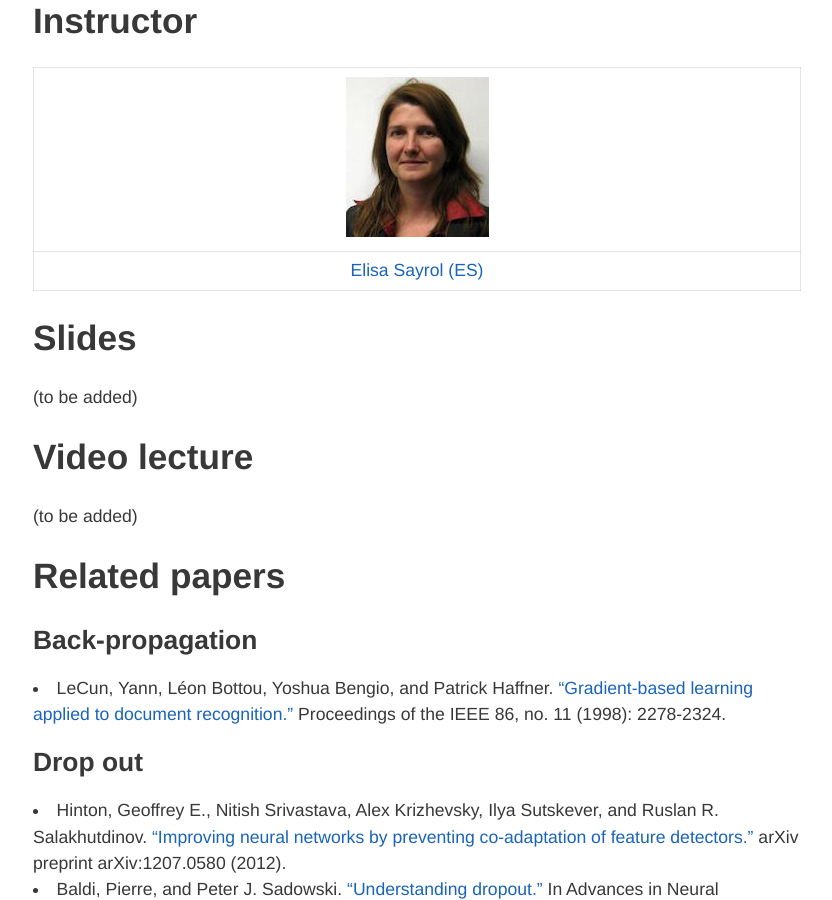
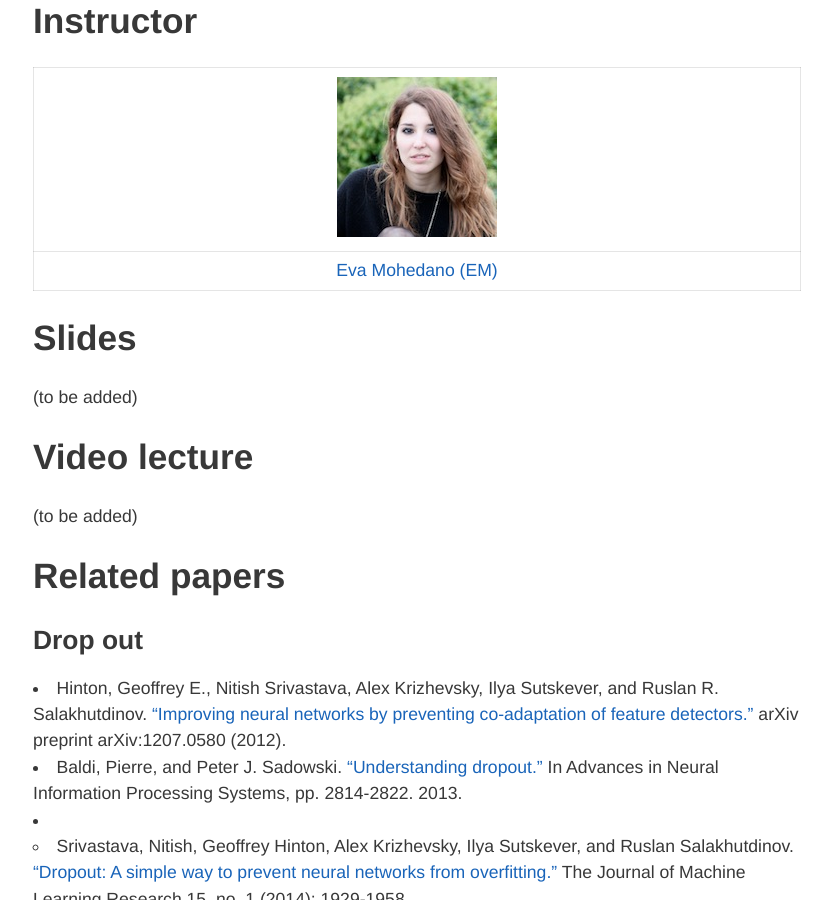
Before and after one commit to imatge-upc/telecombcn-2016-dlcv, a Jekyll site: the page built from training.md, in a window 1280 px wide and 900 px high, scrolled down 331 px. Shown: the whole window, without its empty margins (223-1055 px from the left). Built offline with Jekyll 4.4.1, drawn with Linux system fonts in a browser that asks for light colours; nearby versions of some CDN libraries.

Commit message:
Update training.md

```diff
--- a/training.md
+++ b/training.md
@@ -7,13 +7,12 @@ hide: true
 
 ## Instructor
 
-|  ![Elisa Sayrol][ElisaSayrol-photo]  |
-|:-:|:-:|:-:|:-:|:-:|:-:|
-| [Elisa Sayrol (ES)][ElisaSayrol-web]  |
+| ![Eva Mohedano][EvaMohedano-photo]  |
+|:-:|
+|  [Eva Mohedano (EM)](EvaMohedano-web)     |
 
-[ElisaSayrol-web]: https://imatge.upc.edu/web/people/elisa-sayrol
-
-[ElisaSayrol-photo]: img/instructors/ElisaSayrol.jpg "Elisa Sayrol"
+[EvaMohedano-web]: https://www.insight-centre.org/users/eva-mohedano
+[EvaMohedano-photo]: img/instructors/EvaMohedano.jpg "Eva Mohedano"
 
 ## Slides
 
@@ -27,9 +26,6 @@ hide: true
 
 ## Related papers
 
-### Back-propagation
-
-* LeCun, Yann, Léon Bottou, Yoshua Bengio, and Patrick Haffner. ["Gradient-based learning applied to document recognition."](http://yann.lecun.com/exdb/publis/pdf/lecun-01a.pdf) Proceedings of the IEEE 86, no. 11 (1998): 2278-2324.
 
 ### Drop out
 * Hinton, Geoffrey E., Nitish Srivastava, Alex Krizhevsky, Ilya Sutskever, and Ruslan R. Salakhutdinov. ["Improving neural networks by preventing co-adaptation of feature detectors."](http://arxiv.org/abs/1207.0580) arXiv preprint arXiv:1207.0580 (2012).
```
